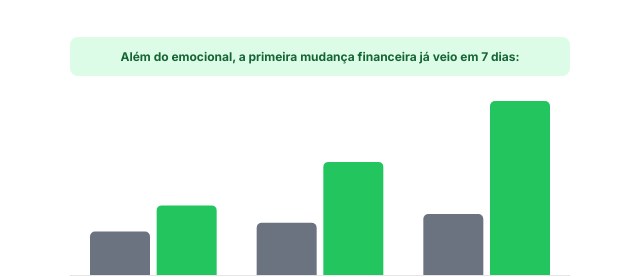
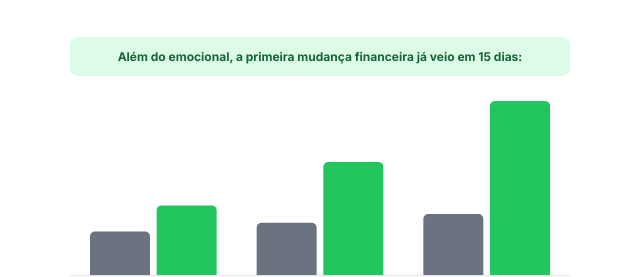
Before and after one commit to RaioneMachado/quiz-cabeca, a website: page index34.html in a window 1280 px wide. Shown: the part 474-751 px from the top of the page, 320-960 px from the left. Drawn offline with nearby package versions, Linux system fonts and the light colour scheme.

Commit message:
atualização

```diff
--- a/index34.html
+++ b/index34.html
@@ -153,7 +153,7 @@
         </div>
 
         <div class="highlight-banner">
-            Além do emocional, a primeira mudança financeira já veio em 7 dias:
+            Além do emocional, a primeira mudança financeira já veio em 15 dias:
         </div>
 
         <div class="chart-section">
```
